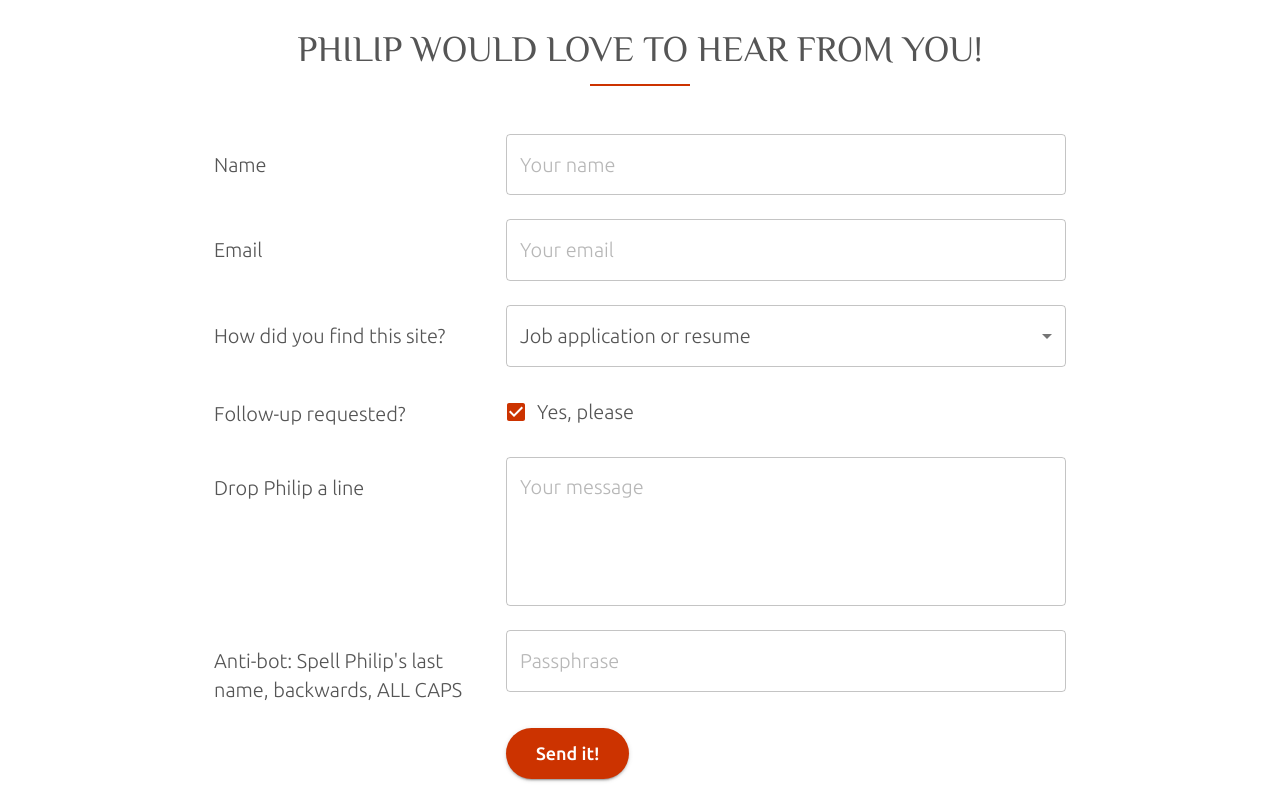
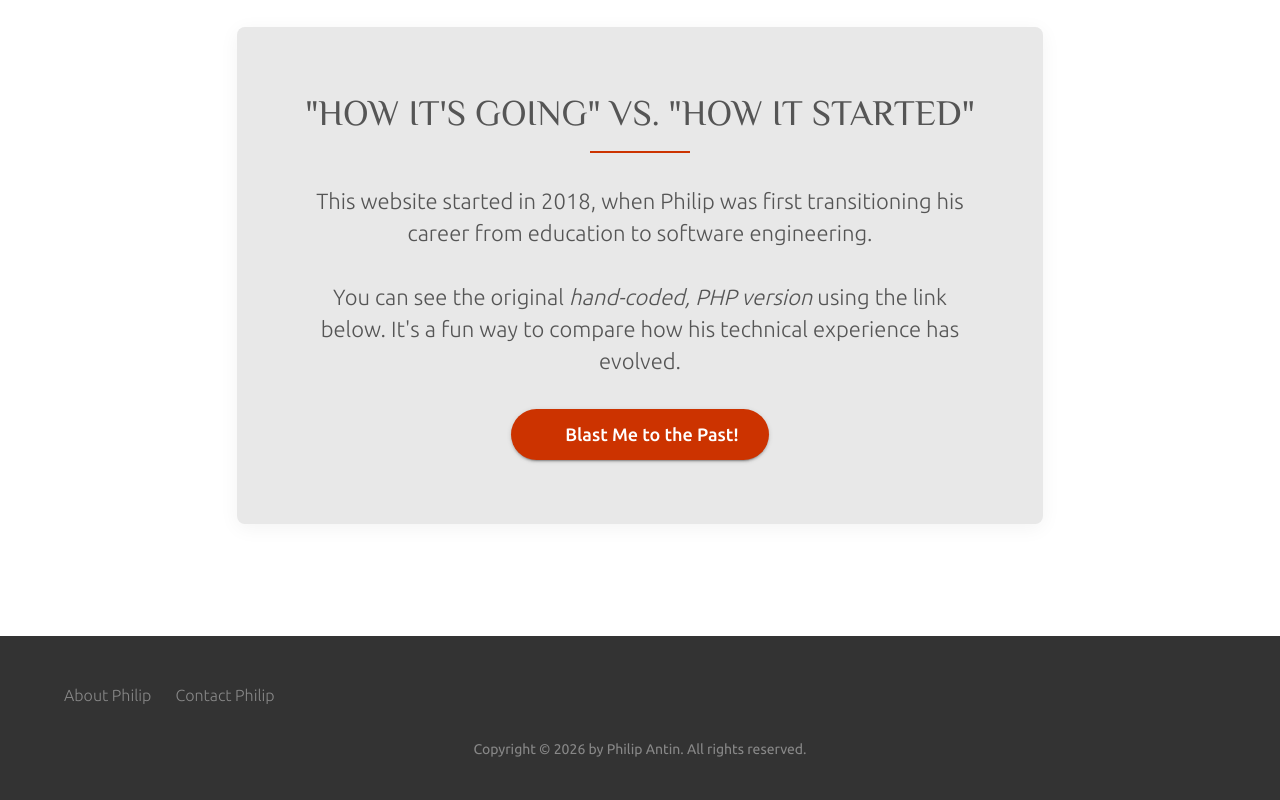
Before and after one commit to notpillipton/philipantindotcom, a React (Vite) app: page / in a window 1280 px wide. Shown: the part 2500-3300 px from the top of the page. Built offline with nearby package versions, Linux system fonts and the light colour scheme; some icons are missing.

Commit message:
feat: move the contact form into a modal

```diff
--- a/src/App.tsx
+++ b/src/App.tsx
@@ -2,7 +2,6 @@ import { Box } from '@mui/material'
 import Header from './components/Header'
 import About from './components/About'
 import Competencies from './components/Competencies'
-import Contact from './components/Contact'
 import Past from './components/Past'
 import Footer from './components/Footer'
 
@@ -12,7 +11,6 @@ function App() {
       <Header />
       <About />
       <Competencies />
-      <Contact />
       <Past />
       <Footer />
     </Box>
--- a/src/components/Contact.tsx
+++ b/src/components/ContactForm.tsx
@@ -1,8 +1,39 @@
 import React, { useState } from 'react';
-import { Box, Container, Grid, Typography, TextField, Button, Checkbox, FormControlLabel, MenuItem, Select, FormControl, Alert, Snackbar, CircularProgress, type SelectChangeEvent } from '@mui/material';
+import {
+    Box,
+    Grid,
+    Typography,
+    TextField,
+    Button,
+    Checkbox,
+    FormControlLabel,
+    MenuItem,
+    Select,
+    FormControl,
+    Alert,
+    Snackbar,
+    CircularProgress,
+    Dialog,
+    DialogTitle,
+    DialogContent,
+    DialogActions,
+    IconButton,
+    useMediaQuery,
+    useTheme,
+    type SelectChangeEvent
+} from '@mui/material';
+import CloseIcon from '@mui/icons-material/Close';
 import emailjs from '@emailjs/browser';
 
-const Contact: React.FC = () => {
+interface ContactFormProps {
+    open: boolean;
+    onClose: () => void;
+}
+
+const ContactForm: React.FC<ContactFormProps> = ({ open, onClose }) => {
+    const theme = useTheme();
+    const isMobile = useMediaQuery(theme.breakpoints.down('sm'));
+
     const [formData, setFormData] = useState({
         name: '',
         email: '',
@@ -37,6 +68,11 @@ const Contact: React.FC = () => {
             ...prev,
             followup: e.target.checked
         }));
+    };
+
+    const handleClose = () => {
+        setStatus('idle');
+        onClose();
     };
 
     const handleSubmit = async (e: React.FormEvent) => {
@@ -85,6 +121,9 @@ const Contact: React.FC = () => {
                 message: '',
                 passphrase: ''
             });
+            setTimeout(() => {
+                handleClose();
+            }, 2000);
         } catch (error) {
             console.error('Failed to send email:', error);
             setStatus('error');
@@ -95,17 +134,35 @@ const Contact: React.FC = () => {
     };
 
     return (
-        <Box component="section" id="contact" sx={{ py: 8, bgcolor: '#fff' }}>
-            <Container maxWidth="md">
-                <Box sx={{ textAlign: 'center', mb: 6 }}>
-                    <Typography variant="h4" component="h3" gutterBottom sx={{ fontSize: '180%', textTransform: 'uppercase' }}>
+        <Dialog
+            open={open}
+            onClose={handleClose}
+            fullScreen={isMobile}
+            maxWidth="md"
+            fullWidth
+        >
+            <DialogTitle sx={{ m: 0, p: 2, textAlign: 'center' }}>
+                <IconButton
+                    aria-label="close"
+                    onClick={handleClose}
+                    sx={{
+                        position: 'absolute',
+                        right: 8,
+                        top: 8,
+                        color: (theme) => theme.palette.grey[500],
+                    }}
+                >
+                    <CloseIcon />
+                </IconButton>
+                <Typography variant="h4" component="span" sx={{ fontSize: '150%', textTransform: 'uppercase', display: 'block', mt: 2 }}>
                     Philip would love to hear from you!
                 </Typography>
-                    <Box sx={{ width: '100px', height: '2px', bgcolor: 'primary.main', mx: 'auto', mb: 4 }} />
-                </Box>
+                <Box sx={{ width: '100px', height: '2px', bgcolor: 'primary.main', mx: 'auto', mt: 2 }} />
+            </DialogTitle>
 
-                <form onSubmit={handleSubmit}>
-                    <Grid container spacing={3}>
+            <DialogContent>
+                <form id="contact-form" onSubmit={handleSubmit}>
+                    <Grid container spacing={3} sx={{ mt: 1 }}>
                         <Grid size={{ xs: 12, sm: 4 }}>
                             <Typography sx={{ mt: 2 }}>Name</Typography>
                         </Grid>
@@ -199,10 +256,20 @@ const Contact: React.FC = () => {
                                 required
                             />
                         </Grid>
+                    </Grid>
+                </form>
+            </DialogContent>
 
-                        <Grid size={{ xs: 12, sm: 4 }} />
-                        <Grid size={{ xs: 12, sm: 8 }}>
+            <DialogActions sx={{ p: 3, justifyContent: 'flex-end' }}>
                 <Button
+                    onClick={handleClose}
+                    color="inherit"
+                    sx={{ mr: 1 }}
+                >
+                    Cancel
+                </Button>
+                <Button
+                    form="contact-form"
                     type="submit"
                     variant="contained"
                     color="primary"
@@ -212,18 +279,15 @@ const Contact: React.FC = () => {
                 >
                     {loading ? 'Sending...' : 'Send it!'}
                 </Button>
-                        </Grid>
-                    </Grid>
-                </form>
+            </DialogActions>
 
             <Snackbar open={openSnackbar} autoHideDuration={6000} onClose={() => setOpenSnackbar(false)}>
                 <Alert onClose={() => setOpenSnackbar(false)} severity={status === 'success' ? 'success' : 'error'} sx={{ width: '100%' }}>
                     {status === 'success' ? 'Your message was sent! Thank you!' : 'Your message was not sent. Please check for errors.'}
                 </Alert>
             </Snackbar>
-            </Container>
-        </Box>
+        </Dialog>
     );
 };
 
-export default Contact;
+export default ContactForm;
--- a/src/components/Header.tsx
+++ b/src/components/Header.tsx
@@ -3,6 +3,7 @@ import { AppBar, Toolbar, Box, Typography, Button, Container, IconButton, Drawer
 import MenuIcon from '@mui/icons-material/Menu';
 import { useTheme } from '@mui/material/styles';
 import useMediaQuery from '@mui/material/useMediaQuery';
+import ContactForm from './ContactForm';
 
 const navItems = [
     { label: 'About Philip', target: 'bio' },
@@ -25,6 +26,7 @@ const Header: React.FC = () => {
     const theme = useTheme();
     const isMobile = useMediaQuery(theme.breakpoints.down('md'));
     const [mobileOpen, setMobileOpen] = useState(false);
+    const [contactOpen, setContactOpen] = useState(false);
     const [textIndex, setTextIndex] = useState(0);
 
     const rotatingHeroText = [
@@ -45,6 +47,11 @@ const Header: React.FC = () => {
     };
 
     const scrollToSection = (id: string) => {
+        if (id === 'contact') {
+            setContactOpen(true);
+            setMobileOpen(false);
+            return;
+        }
         const element = document.getElementById(id);
         if (element) {
             element.scrollIntoView({ behavior: 'smooth' });
@@ -148,7 +155,7 @@ const Header: React.FC = () => {
                             variant="contained"
                             color="primary"
                             size="large"
-                            onClick={() => scrollToSection('contact')}
+                            onClick={() => setContactOpen(true)}
                         >
                             Get this guy on the line!
                         </Button>
@@ -160,17 +167,11 @@ const Header: React.FC = () => {
                         >
                             Show me more
                         </Button>
-                        {/* <Button
-                            variant="outlined"
-                            size="large"
-                            sx={{ color: 'primary.main', borderColor: 'primary.main', borderWidth: 2, '&:hover': { borderWidth: 2, borderColor: '#cf6d17', color: '#cf6d17' } }}
-                            onClick={() => scrollToSection('projects')}
-                        >
-                            Let me play
-                        </Button> */}
                     </Box>
                 </Container>
             </Box>
+
+            <ContactForm open={contactOpen} onClose={() => setContactOpen(false)} />
         </>
     );
 };
```
Lines whose indentation alone changed are shown as unchanged.
